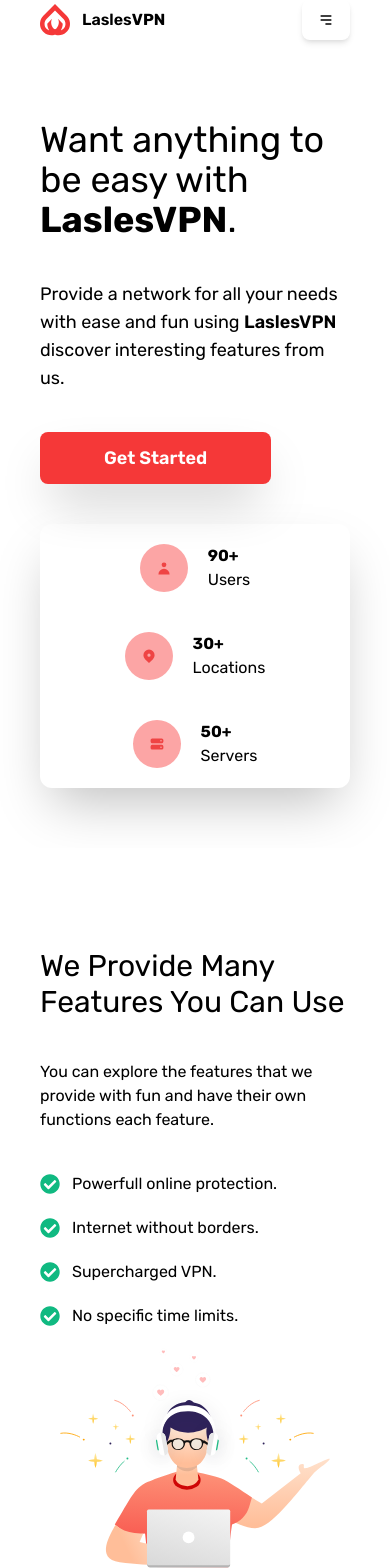
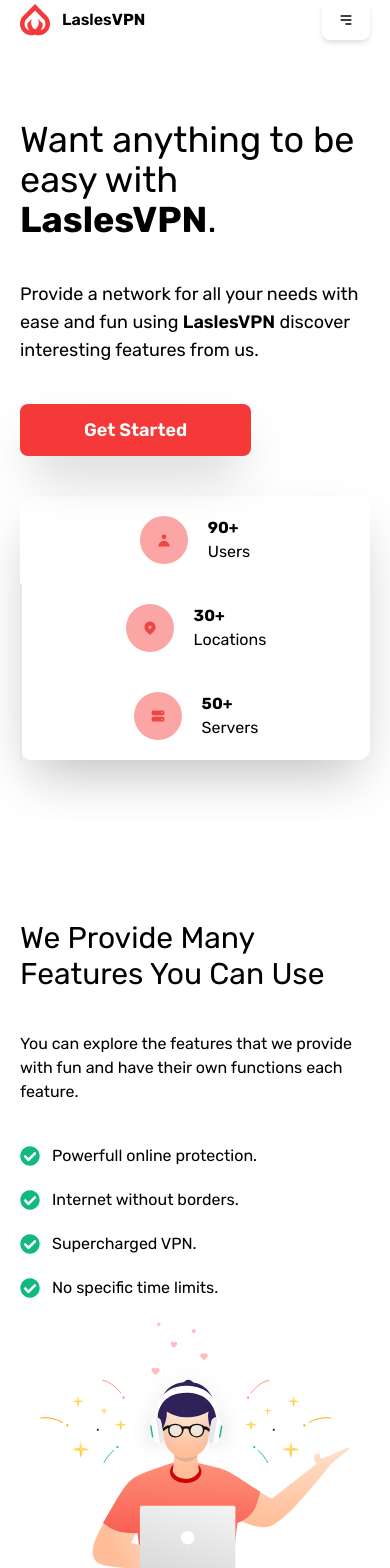
Before and after one commit to RevDonz/react-corona, a React (Create React App) app: page / in a window 390 px wide. Shown: the part 20-1588 px from the top of the page. Built offline with nearby package versions, Linux system fonts and the light colour scheme.

Commit message:
ubah padding dll

```diff
--- a/src/components/Features/index.js
+++ b/src/components/Features/index.js
@@ -6,7 +6,7 @@ import { LazyLoadImage } from 'react-lazy-load-image-component';
 export default function Features() {
     return (
         <div className="py-5 bg-white font-rubik" id="features">
-            <div className="container mx-auto px-10 lg:px-20 my-10 lg:my-20">
+            <div className="container mx-auto px-5 lg:px-20 my-10 lg:my-20">
                 <div className="flex flex-col-reverse md:flex-row items-center justify-between w-full">
                     <div className="w-full lg:w-1/2 p-5">
                         <LazyLoadImage src={FeaturesIMG} alt="Features Images" />
--- a/src/components/Footer/index.js
+++ b/src/components/Footer/index.js
@@ -6,10 +6,10 @@ import { FaFacebookF, FaTwitter, FaInstagramSquare } from "react-icons/fa";
 export default function Footer() {
     return (
         <div className="py-5 bg-gradient-to-b from-gray-100 to-white font-rubik" id="pricing">
-            <div className="container mx-auto px-10 lg:px-20 my-10 lg:my-20 relative">
-                <div className="bg-white w-full p-10 -top-36 shadow-md rounded-lg ">
+            <div className="container mx-auto px-5 lg:px-20 my-10 lg:my-20 relative">
+                {/* <div className="bg-white w-full p-10 -top-36 shadow-md rounded-lg ">
                     a
-                </div>
+                </div> */}
                 <div className="grid grid-cols-5">
                     <div className="col-span-2">
                         <div className="flex items-center">
--- a/src/components/Hero/index.js
+++ b/src/components/Hero/index.js
@@ -6,7 +6,7 @@ import { LazyLoadImage } from 'react-lazy-load-image-component';
 export default function Hero() {
     return (
         <div className="py-5 bg-white font-rubik" id="hero">
-            <div className="container mx-auto px-10 lg:px-20 my-10 lg:my-20">
+            <div className="container mx-auto px-5 lg:px-20 my-10 lg:my-20">
                 <div className="flex items-center justify-between w-full">
                     <div className="flex flex-col w-full lg:w-1/2">
                         <span className="xl:text-6xl text-4xl">
@@ -30,7 +30,7 @@ export default function Hero() {
                     </div>
                 </div>
                 <div className="mt-10 lg:mt-20 shadow-2xl rounded-xl">
-                    <div className="w-full grid grid-cols-1 md:grid-cols-3 md:p-5 justify-around">
+                    <div className="w-full grid grid-cols-1 md:grid-cols-3 md:p-5 justify-around divide-x-2">
                         <div className="flex p-5 justify-center">
                             <div className="bg-red-300 p-4 rounded-full items-center justify-center mr-5">
                                 <HiUser className="text-red-500" />
--- a/src/components/Navbar/index.js
+++ b/src/components/Navbar/index.js
@@ -14,7 +14,7 @@ const Navbar = ({ scrollNav }) => {
                 scrollNav ? 'sticky top-0 z-20 shadow' : ''
             }`}
         >
-            <div className="container mx-auto px-10 lg:px-20">
+            <div className="container mx-auto px-5 lg:px-20">
                 <div className="flex justify-between items-center">
                     <Link
                         to="/"
--- a/src/components/Pricing/index.js
+++ b/src/components/Pricing/index.js
@@ -7,13 +7,13 @@ import { LazyLoadImage } from 'react-lazy-load-image-component';
 export default function Pricing() {
     return (
         <div className="py-5 bg-gradient-to-b from-gray-100 to-white font-rubik" id="pricing">
-            <div className="container mx-auto px-10 lg:px-20 my-10 lg:my-20">
+            <div className="container mx-auto px-5 lg:px-20 my-10 lg:my-20">
                 <div className="lg:w-1/2 w-full mx-auto text-center flex flex-col mb-10">
                     <span className="xl:text-5xl text-3xl font-semibold">Choose Your Plan</span>
                     <span className="text-base mt-10">Let's choose the package that is best for you and explore it happily and cheerfully.</span>
                 </div>
                 <div className="flex flex-wrap justify-center">
-                    <div class="p-4 xl:w-1/3 md:w-1/2 w-3/4">
+                    <div class="p-4 xl:w-1/3 md:w-1/2 w-full">
 						<div class="bg-white border-2 border-gray-200 hover:border-first transition-all duration-200 h-full rounded-lg mb-6 flex flex-col relative overflow-hidden items-center p-5">
                             <LazyLoadImage src={PriceIMG} alt="Price" className="my-5" width="w-1/2" />
                             <span className="font-semibold my-5">Free Plan</span>
@@ -42,7 +42,7 @@ export default function Pricing() {
                         </div>
                     </div>
 
-                    <div class="p-4 xl:w-1/3 md:w-1/2 w-3/4">
+                    <div class="p-4 xl:w-1/3 md:w-1/2 w-full">
 						<div class="bg-white border-2 border-gray-200 hover:border-first transition-all duration-200 h-full rounded-lg mb-6 flex flex-col relative overflow-hidden items-center p-5">
                             <LazyLoadImage src={PriceIMG} alt="Price" className="my-5" width="w-1/2" />
                             <span className="font-semibold my-5">Standard Plan</span>
@@ -75,7 +75,7 @@ export default function Pricing() {
                         </div>
                     </div>
 
-                    <div class="p-4 xl:w-1/3 md:w-1/2 w-3/4">
+                    <div class="p-4 xl:w-1/3 md:w-1/2 w-full">
 						<div class="bg-white border-2 border-gray-200 hover:border-first transition-all duration-200 h-full rounded-lg mb-6 flex flex-col relative overflow-hidden items-center p-5">
                             <LazyLoadImage src={PriceIMG} alt="Price" className="my-5" width="w-1/2" />
                             <span className="font-semibold my-5">Premium Plan</span>
--- a/src/components/Testimonial/index.js
+++ b/src/components/Testimonial/index.js
@@ -2,7 +2,7 @@ import TestimonialItem from '../TestimonialItem'
 
 const Testimonial = () => {
     return (
-        <div className='container mx-auto px-10 lg:px-20 my-10' id='testimoni'>
+        <div className='container mx-auto px-5 lg:px-20 my-10' id='testimoni'>
             <div className='lg:w-1/2 w-full mx-auto text-center flex flex-col mb-10'>
                 <span className='xl:text-5xl text-3xl font-semibold'>
                     Trusted by Thousands of Happy Customer
@@ -13,7 +13,7 @@ const Testimonial = () => {
                 </span>
             </div>
             <div className="">
-                <TestimonialItem />
+                {/* <TestimonialItem /> */}
             </div>
         </div>
     );
```
